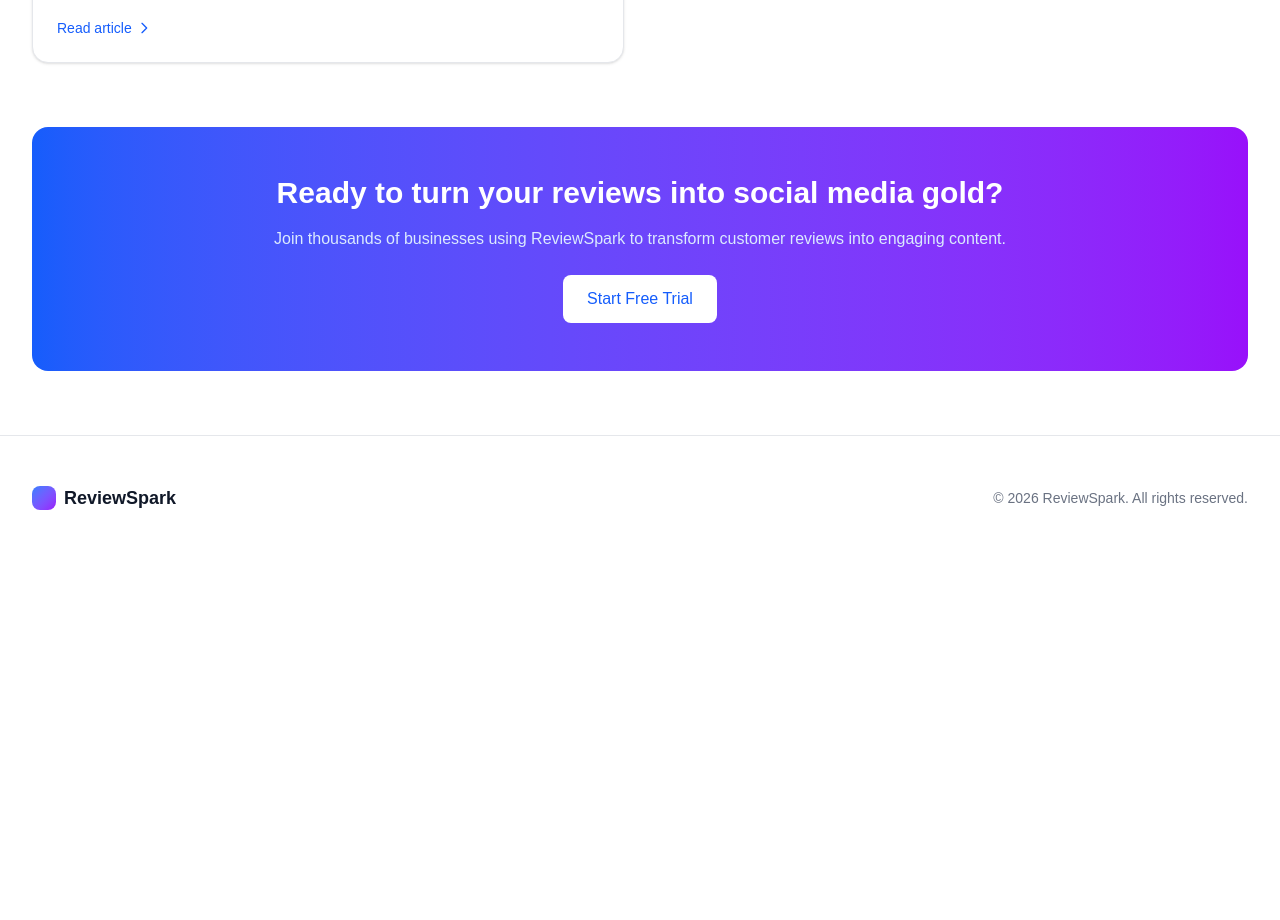
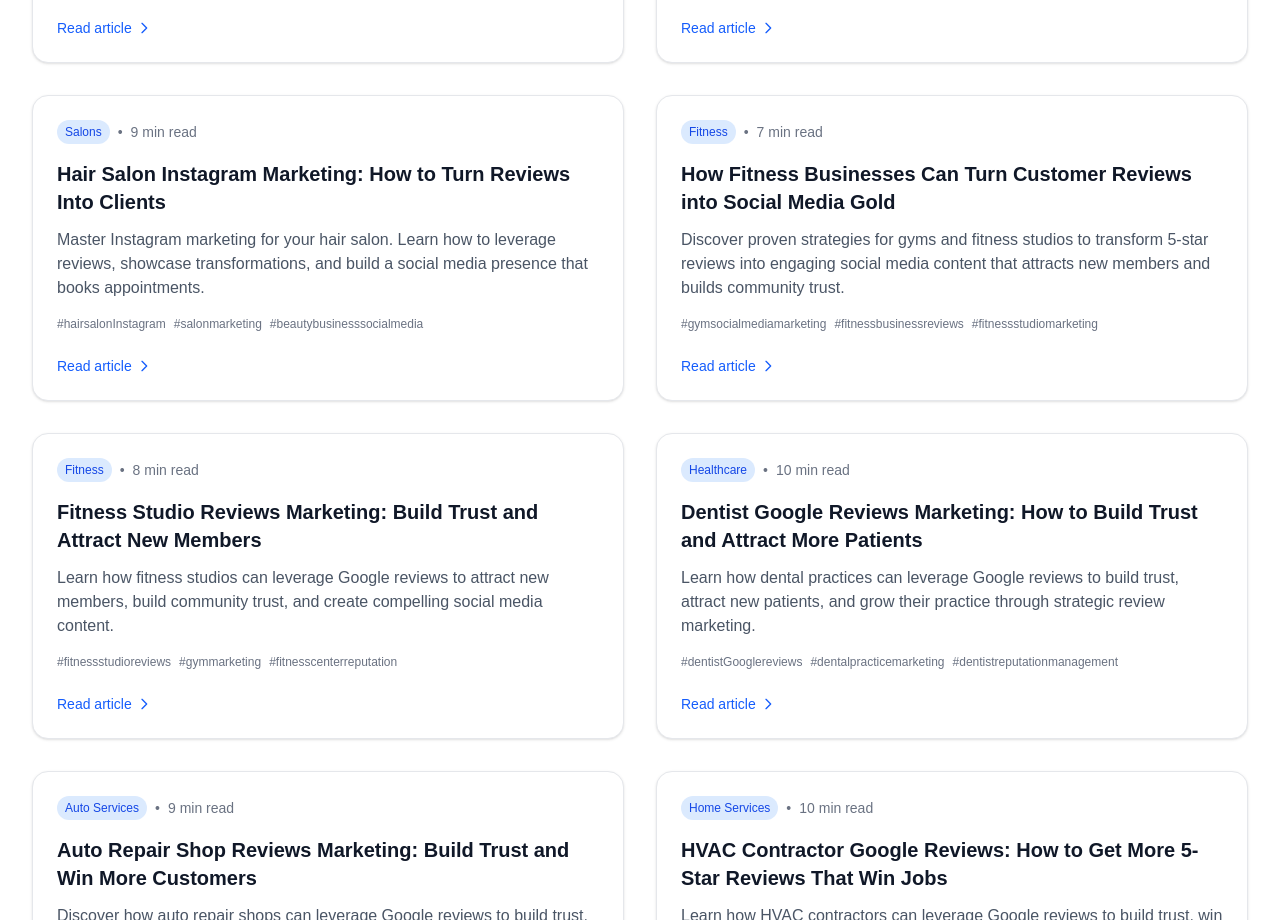
Before and after one commit to kullt/reviewspark, a Next.js app: page /blog in a window 1280 px wide. Shown: the part 1880-2800 px from the top of the page. Before the commit the page ends 2440 px from the top, so only its background shows below. Built offline with nearby package versions, Linux system fonts and the light colour scheme; no server answers.

Commit message:
fix: Add all SEO blog posts to blog index page for discoverability
- Updated posts array to include all 30 SEO blog posts
- Organized posts by category for better navigation
- Fixes issue where SEO posts were live but not listed on blog page
- Improves SEO discoverability and internal linking

```diff
--- a/src/app/blog/page.tsx
+++ b/src/app/blog/page.tsx
@@ -13,6 +13,7 @@
 };
 
 const posts = [
+  // General Marketing Guides
   {
     slug: "google-reviews-instagram-engagement",
     title: "From Google Reviews to Instagram Engagement: A Small Business Guide",
@@ -38,36 +39,12 @@
     keywords: ["social proof marketing", "local business marketing 2026", "review strategy"],
   },
   {
-    slug: "restaurant-customer-marketing",
-    title: "Restaurant Customer Marketing: The Review-to-Social Playbook",
-    excerpt: "Discover 5 proven strategies restaurants use to transform satisfied customers into powerful marketing assets. Drive word-of-mouth, boost reviews, and fill more seats.",
-    category: "Restaurants",
-    readTime: "10 min read",
-    keywords: ["restaurant customer marketing", "restaurant word-of-mouth", "restaurant social media"],
-  },
-  {
     slug: "service-business-review-automation",
     title: "Service Business Review Automation: From Feedback to Marketing",
     excerpt: "Learn how service businesses can automatically turn Yelp and Google reviews into Instagram content. Save hours, boost engagement, and convert reviews into customers.",
     category: "Service Businesses",
     readTime: "12 min read",
     keywords: ["service business automation", "review to social media", "Yelp to Instagram"],
-  },
-  {
-    slug: "restaurant-reviews-instagram",
-    title: "How Restaurants Can Turn 5-Star Reviews Into Instagram Engagement That Drives Reservations",
-    excerpt: "Learn proven strategies for restaurants to transform glowing customer reviews into Instagram content that stops the scroll, sparks engagement, and fills tables.",
-    category: "Restaurants",
-    readTime: "8 min read",
-    keywords: ["restaurant Instagram marketing", "restaurant social media strategy", "food business marketing"],
-  },
-  {
-    slug: "fitness-reviews-social-media",
-    title: "How Fitness Businesses Can Turn Customer Reviews into Social Media Gold",
-    excerpt: "Discover proven strategies for gyms and fitness studios to transform 5-star reviews into engaging social media content that attracts new members and builds community trust.",
-    category: "Fitness",
-    readTime: "7 min read",
-    keywords: ["gym social media marketing", "fitness business reviews", "fitness studio marketing"],
   },
   {
     slug: "service-business-testimonials-tiktok",
@@ -78,12 +55,187 @@
     keywords: ["service business TikTok marketing", "customer testimonial videos", "TikTok for local business"],
   },
   {
+    slug: "how-to-get-more-google-reviews",
+    title: "How to Get More Google Reviews: The Complete Guide for Local Businesses",
+    excerpt: "Master the art of generating more Google reviews. Learn proven strategies, automation tips, and best practices to build your online reputation and attract more customers.",
+    category: "Strategy",
+    readTime: "12 min read",
+    keywords: ["get more Google reviews", "Google review strategy", "online reputation"],
+  },
+  {
+    slug: "review-management-tools-comparison",
+    title: "Review Management Tools Comparison: Find the Right Solution for Your Business",
+    excerpt: "Compare the top review management tools and platforms. Learn which features matter most and find the perfect solution for your business's reputation management needs.",
+    category: "Tools",
+    readTime: "10 min read",
+    keywords: ["review management tools", "reputation management software", "review platforms"],
+  },
+  // Restaurants & Food
+  {
+    slug: "restaurant-customer-marketing",
+    title: "Restaurant Customer Marketing: The Review-to-Social Playbook",
+    excerpt: "Discover 5 proven strategies restaurants use to transform satisfied customers into powerful marketing assets. Drive word-of-mouth, boost reviews, and fill more seats.",
+    category: "Restaurants",
+    readTime: "10 min read",
+    keywords: ["restaurant customer marketing", "restaurant word-of-mouth", "restaurant social media"],
+  },
+  {
+    slug: "restaurant-reviews-instagram",
+    title: "How Restaurants Can Turn 5-Star Reviews Into Instagram Engagement That Drives Reservations",
+    excerpt: "Learn proven strategies for restaurants to transform glowing customer reviews into Instagram content that stops the scroll, sparks engagement, and fills tables.",
+    category: "Restaurants",
+    readTime: "8 min read",
+    keywords: ["restaurant Instagram marketing", "restaurant social media strategy", "food business marketing"],
+  },
+  // Beauty & Wellness
+  {
     slug: "salon-reviews-instagram",
     title: "How Hair Salons Can Turn Customer Reviews Into Instagram Content That Books Appointments",
     excerpt: "Learn how hair salons can transform Google reviews into Instagram posts that book appointments. 5 proven formulas + automation tools to save 20+ hours/month on social media.",
     category: "Salons",
     readTime: "7 min read",
     keywords: ["salon Instagram marketing", "hair salon social media", "beauty business marketing"],
+  },
+  {
+    slug: "hair-salon-instagram-marketing",
+    title: "Hair Salon Instagram Marketing: How to Turn Reviews Into Clients",
+    excerpt: "Master Instagram marketing for your hair salon. Learn how to leverage reviews, showcase transformations, and build a social media presence that books appointments.",
+    category: "Salons",
+    readTime: "9 min read",
+    keywords: ["hair salon Instagram", "salon marketing", "beauty business social media"],
+  },
+  // Fitness
+  {
+    slug: "fitness-reviews-social-media",
+    title: "How Fitness Businesses Can Turn Customer Reviews into Social Media Gold",
+    excerpt: "Discover proven strategies for gyms and fitness studios to transform 5-star reviews into engaging social media content that attracts new members and builds community trust.",
+    category: "Fitness",
+    readTime: "7 min read",
+    keywords: ["gym social media marketing", "fitness business reviews", "fitness studio marketing"],
+  },
+  {
+    slug: "fitness-studio-reviews-marketing",
+    title: "Fitness Studio Reviews Marketing: Build Trust and Attract New Members",
+    excerpt: "Learn how fitness studios can leverage Google reviews to attract new members, build community trust, and create compelling social media content.",
+    category: "Fitness",
+    readTime: "8 min read",
+    keywords: ["fitness studio reviews", "gym marketing", "fitness center reputation"],
+  },
+  // Healthcare Professionals
+  {
+    slug: "dentist-google-reviews-marketing",
+    title: "Dentist Google Reviews Marketing: How to Build Trust and Attract More Patients",
+    excerpt: "Learn how dental practices can leverage Google reviews to build trust, attract new patients, and grow their practice through strategic review marketing.",
+    category: "Healthcare",
+    readTime: "10 min read",
+    keywords: ["dentist Google reviews", "dental practice marketing", "dentist reputation management"],
+  },
+  // Auto Services
+  {
+    slug: "auto-repair-shop-reviews-marketing",
+    title: "Auto Repair Shop Reviews Marketing: Build Trust and Win More Customers",
+    excerpt: "Discover how auto repair shops can leverage Google reviews to build trust, attract new customers, and stand out in a competitive market.",
+    category: "Auto Services",
+    readTime: "9 min read",
+    keywords: ["auto repair reviews", "mechanic marketing", "car shop reputation"],
+  },
+  // Home Services
+  {
+    slug: "hvac-contractor-google-reviews",
+    title: "HVAC Contractor Google Reviews: How to Get More 5-Star Reviews That Win Jobs",
+    excerpt: "Learn how HVAC contractors can leverage Google reviews to build trust, win more jobs, and grow their business through strategic reputation management.",
+    category: "Home Services",
+    readTime: "10 min read",
+    keywords: ["HVAC reviews", "heating cooling contractor", "HVAC marketing"],
+  },
+  {
+    slug: "plumber-google-reviews",
+    title: "Plumber Google Reviews: How to Build Trust and Get More Emergency Calls",
+    excerpt: "Learn how plumbers can leverage Google reviews to build trust, attract emergency service calls, and grow their plumbing business.",
+    category: "Home Services",
+    readTime: "9 min read",
+    keywords: ["plumber reviews", "plumbing marketing", "emergency plumber"],
+  },
+  {
+    slug: "electrician-google-reviews",
+    title: "Electrician Google Reviews: How to Build Trust and Win More Jobs",
+    excerpt: "Learn how electricians can leverage Google reviews to build trust, win more electrical contracts, and grow their business.",
+    category: "Home Services",
+    readTime: "9 min read",
+    keywords: ["electrician reviews", "electrical contractor marketing", "electrician reputation"],
+  },
+  {
+    slug: "roofer-google-reviews",
+    title: "Roofer Google Reviews: How to Win More Jobs and Build Your Reputation",
+    excerpt: "Learn how roofing contractors can leverage Google reviews to win more jobs, build trust with homeowners, and grow their roofing business.",
+    category: "Home Services",
+    readTime: "9 min read",
+    keywords: ["roofer reviews", "roofing contractor marketing", "roofing reputation"],
+  },
+  {
+    slug: "landscaper-google-reviews-marketing",
+    title: "Landscaper Google Reviews: How to Win More Contracts and Build Your Reputation",
+    excerpt: "Learn how landscaping businesses can leverage Google reviews to win more contracts, build trust with property owners, and grow their business.",
+    category: "Home Services",
+    readTime: "9 min read",
+    keywords: ["landscaper reviews", "landscaping marketing", "lawn care reputation"],
+  },
+  {
+    slug: "house-cleaning-reviews-marketing",
+    title: "House Cleaning Google Reviews: How to Build Trust and Get More Recurring Clients",
+    excerpt: "Learn how house cleaning businesses can leverage Google reviews to build trust, attract recurring clients, and grow their cleaning business.",
+    category: "Home Services",
+    readTime: "9 min read",
+    keywords: ["house cleaning reviews", "maid service marketing", "cleaning business reputation"],
+  },
+  {
+    slug: "mover-google-reviews-marketing",
+    title: "Mover Google Reviews: How to Build Trust and Win More Moving Jobs",
+    excerpt: "Learn how moving companies can leverage Google reviews to build trust, win more moving contracts, and grow their business.",
+    category: "Home Services",
+    readTime: "9 min read",
+    keywords: ["mover reviews", "moving company marketing", "moving company reputation"],
+  },
+  {
+    slug: "carpet-cleaning-google-reviews",
+    title: "Carpet Cleaning Google Reviews: How to Build Trust and Get More Bookings",
+    excerpt: "Learn how carpet cleaning businesses can leverage Google reviews to build trust, attract more bookings, and grow their cleaning business.",
+    category: "Home Services",
+    readTime: "9 min read",
+    keywords: ["carpet cleaning reviews", "carpet cleaner marketing", "carpet cleaning reputation"],
+  },
+  {
+    slug: "pest-control-google-reviews",
+    title: "Pest Control Google Reviews: How to Build Trust and Get More Service Calls",
+    excerpt: "Learn how pest control companies can leverage Google reviews to build trust, attract more service calls, and grow their extermination business.",
+    category: "Home Services",
+    readTime: "10 min read",
+    keywords: ["pest control reviews", "exterminator marketing", "pest control reputation"],
+  },
+  {
+    slug: "pet-grooming-google-reviews",
+    title: "Pet Grooming Google Reviews: How to Build Trust and Attract More Pet Parents",
+    excerpt: "Learn how pet grooming businesses can leverage Google reviews to build trust, attract more pet parents, and grow their grooming business.",
+    category: "Pet Services",
+    readTime: "9 min read",
+    keywords: ["pet grooming reviews", "dog groomer marketing", "pet grooming reputation"],
+  },
+  // Professional Services
+  {
+    slug: "lawyer-google-reviews-marketing",
+    title: "Lawyer Google Reviews: How to Build Trust and Attract More Clients",
+    excerpt: "Learn how lawyers and law firms can leverage Google reviews to build trust, attract more clients, and grow their legal practice.",
+    category: "Professional Services",
+    readTime: "10 min read",
+    keywords: ["lawyer reviews", "attorney marketing", "law firm reputation"],
+  },
+  {
+    slug: "real-estate-agent-google-reviews",
+    title: "Real Estate Agent Google Reviews: How to Build Trust and Close More Deals",
+    excerpt: "Learn how real estate agents can leverage Google reviews to build trust, close more deals, and grow their real estate business.",
+    category: "Real Estate",
+    readTime: "9 min read",
+    keywords: ["real estate agent reviews", "realtor marketing", "real estate reputation"],
   },
 ];
 
```
